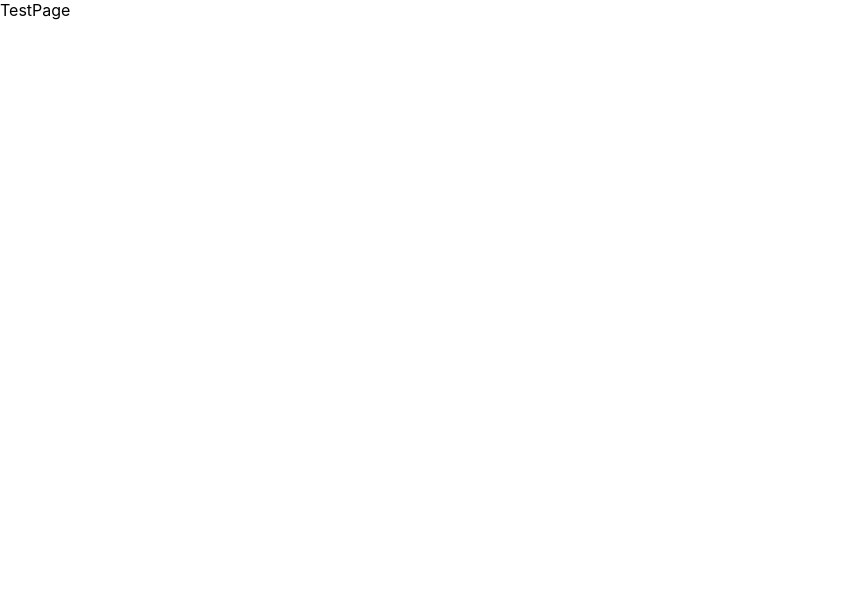
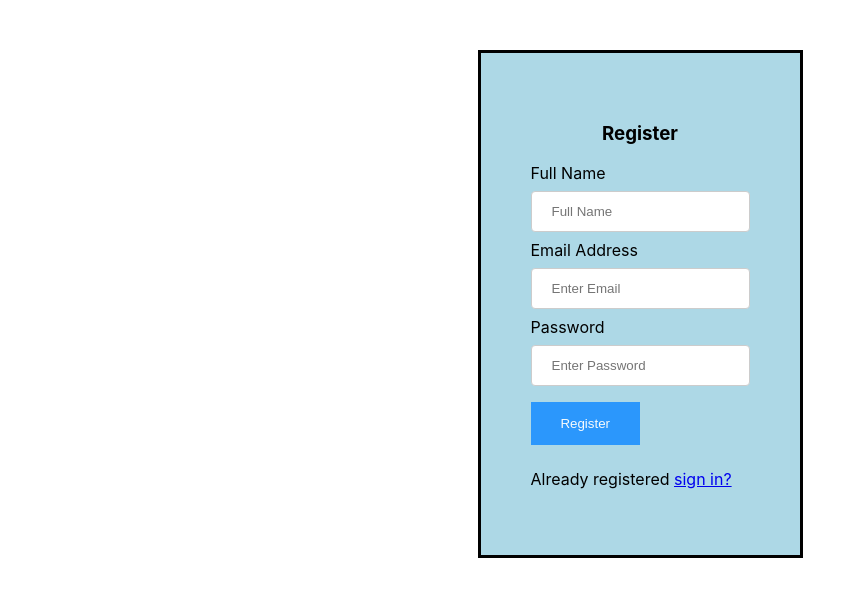
Before and after one commit to jarrettz/CSC642-842-Group1-Phase-4, a React (Create React App) app in the folder application/: page / in a window 1280 px wide. Shown: the top 596 px of the page, without its empty margins (0-862 px from the left). Built offline with nearby package versions, Linux system fonts and the light colour scheme.

Commit message:
Added registration

```diff
--- a/application/src/App.js
+++ b/application/src/App.js
@@ -4,7 +4,7 @@ import HomePage from "./pages/HomePage";
 import RequirementsUniversityPage from "./pages/RequirementsUniversityPage";
 import RequirementsDegreePage from "./pages/RequirementsDegreePage";
 import RequirementsResultsPage from "./pages/RequirementsResultsPage";
-import TestPage from "./pages/TestPage";
+import RegistrationPages from "./pages/RegistrationPages";
 
 
 const theme = createTheme({
@@ -23,10 +23,7 @@ function App() {
     <ThemeProvider theme={theme}>
       <BrowserRouter>
         <Routes>
-          <Route path='/' element={<TestPage/>} />
-          <Route path='/requirements/university' element={<RequirementsUniversityPage/>} />
-          <Route path='/requirements/degree' element={<RequirementsDegreePage/>} />
-          <Route path='/requirements/results' element={<RequirementsResultsPage/>} />
+          <Route path='/' element={<RegistrationPages/>} />
         </Routes>
       </BrowserRouter>
     </ThemeProvider>
--- /dev/null
+++ b/application/src/components/Registration.js
@@ -0,0 +1,45 @@
+import React, { Component } from 'react'
+export default class SignUp extends Component {
+  render() {
+    return (
+      <div className='container'>
+        <form>
+        <h3>Register</h3>
+        <div className="mb-3">
+          <label>Full Name</label>
+          <input
+            type="text"
+            className="form-control"
+            placeholder="Full Name"
+          />
+        </div>
+        <div className="mb-3">
+          <label>Email Address</label>
+          <input
+            type="email"
+            className="form-control"
+            placeholder="Enter Email"
+          />
+        </div>
+        <div className="mb-3">
+          <label>Password</label>
+          <input
+            type="password"
+            className="form-control"
+            placeholder="Enter Password"
+          />
+        </div>
+        <div className="d-grid">
+          <button type="submit" className="btn btn-primary">
+            Register
+          </button>
+        </div>
+        <p className="forgot-password text-right">
+          Already registered <a href="/sign-in">sign in?</a>
+        </p>
+        </form>
+      </div>
+
+    )
+  }
+}
--- /dev/null
+++ b/application/src/pages/RegistrationPages.js
@@ -0,0 +1,13 @@
+import React from 'react'
+import SignUp from '../components/Registration'
+import '../styles/RegistrationStyles.css'
+
+const RegistrationPages = () => {
+    return (
+        <div className='page'>
+            <SignUp/>
+        </div>
+    )
+}
+
+export default RegistrationPages
--- a/application/src/pages/TestPage.js
+++ b/application/src/pages/TestPage.js
@@ -1,9 +1,9 @@
 import React from 'react'
 
-const TestPage = () => {
+const Registration = () => {
   return (
-    <div>TestPage</div>
+    <div>Test Page</div>
   )
 }
 
-export default TestPage
+export default Registration
--- /dev/null
+++ b/application/src/styles/RegistrationStyles.css
@@ -0,0 +1,68 @@
+
+
+  button {
+    background-color: #1E90FF;
+    color: white;
+    padding: 14px 20px;
+    margin: 8px 0;
+    border: none;
+    cursor: pointer;
+    width: 50%;
+    opacity: 0.9;
+
+  }
+
+  input[type=text], select {
+    width: 100%;
+    padding: 12px 20px;
+    margin: 8px 0;
+    display: inline-block;
+    border: 1px solid #ccc;
+    border-radius: 4px;
+    box-sizing: border-box;
+  }
+
+  input[type=email], select {
+    width: 100%;
+    padding: 12px 20px;
+    margin: 8px 0;
+    display: inline-block;
+    border: 1px solid #ccc;
+    border-radius: 4px;
+    box-sizing: border-box;
+  }
+
+  input[type=password], select {
+    width: 100%;
+    padding: 12px 20px;
+    margin: 8px 0;
+    display: inline-block;
+    border: 1px solid #ccc;
+    border-radius: 4px;
+    box-sizing: border-box;
+  }
+
+  .container {
+    margin-top: 50px;
+    display: flex;
+    width: fit-content;
+    border-style: solid;
+    background-color: lightblue;
+    padding: 50px;
+
+  }
+
+  .page {
+      display: flex;
+      justify-content: center;
+      align-items: center;
+  }
+
+  h3 {
+      text-align: center;
+  }
+
+  .mb-3{
+      display: flex;
+      flex-direction: column;
+  }
```
Also changed, not shown: application/src/App.css (line endings or trailing spaces), 1 other file (tests, documents, lock files or other folders).
